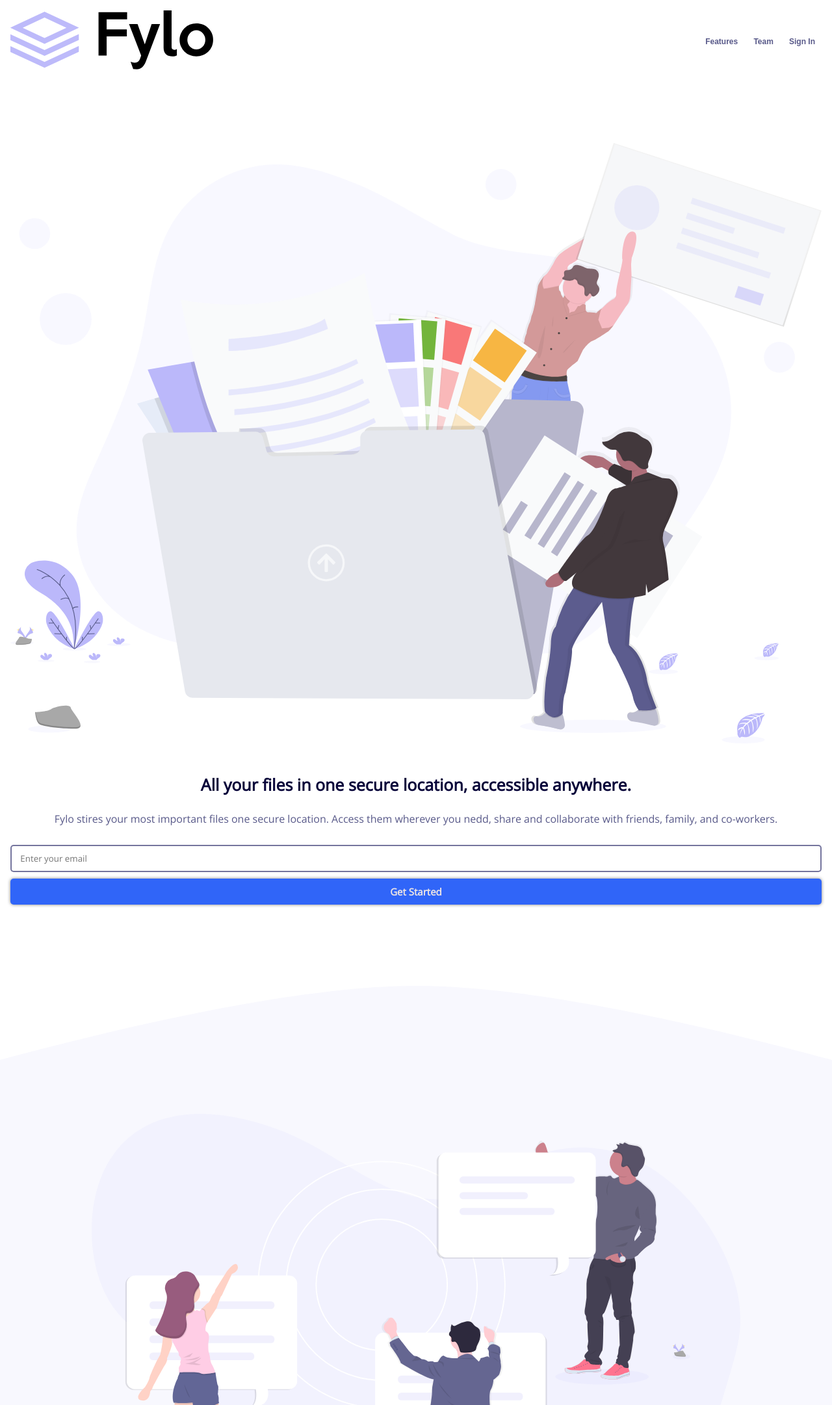
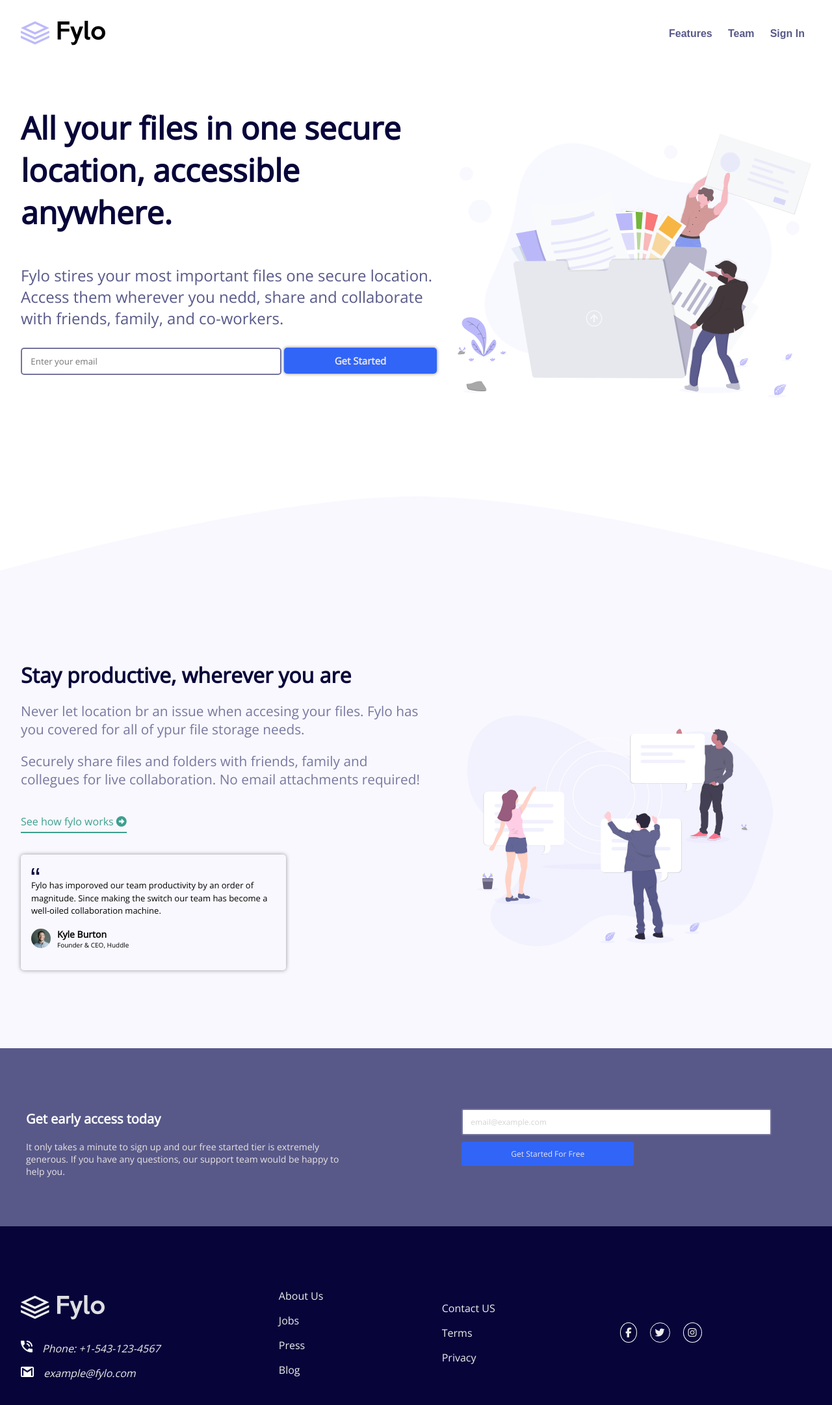
Before and after one commit to Sebastian-1406/Proyecto_3, a plain HTML site: page index.html in a window 1280 px wide. Shown: the top 2162 px of the page at 65% size. Drawn offline with nearby package versions, Linux system fonts and the light colour scheme.

Commit message:
corregido html css

```diff
--- a/app/app.css
+++ b/app/app.css
@@ -11,12 +11,12 @@
 
 }
 
-.header__contenedor{
+.nav{
     display: flex;
     align-items: center;
     justify-content: space-between;
 }
-.header__contenedor-logo{
+.nav__contenedor-logo{
     width: 25%;
 }
 .contenedor__lista{
@@ -218,3 +218,81 @@
     border: solid 0.3px white;
     font-size: 15px;
 }
+
+@media screen and (min-width:500px){
+    .contenedor{
+        padding: 2em;
+    }
+    .contenedor__lista-link{
+        font-size: 16px;
+    }
+    .header__titulo{
+        text-align: left;
+        font-size: 3em;
+    }
+    .header__titulo-parrafo{
+        text-align: left;
+        font-size: 1.5em;
+    }
+    .nav__contenedor-logo{
+        width: 130px;
+    }
+    .header__contenedor-imagen{
+        width: 45%;
+    }
+    .section__productive{
+        padding: 2em;
+    }
+    .section__productive-titulo{
+        text-align: left;
+        font-size: 2em;
+        margin: 0.5em 0;
+    }
+    .section__productive-parrafo{
+        font-size: 1.3em;
+    }
+    .section__productive-info{
+        text-align: left;
+        font-size: 1em;
+    }
+    .section__productive-info-modificar{
+        border-bottom: solid 2px  hsl(170, 45%, 43%);
+    }
+    .section__target-contenido{
+        width: 65%;
+    }
+    .section__target{
+        width: 100%;
+    }
+    .contenido {
+        display: flex;
+        align-items: center;
+        flex-direction: row-reverse;
+        margin: 1.5em 0;
+    }
+    .contenido-reverse {
+        display: flex;
+        align-items: center;
+        gap: 15%;
+        margin: 1.5em 0;
+    }
+    .section__acceso-titulo{
+        text-align: left;
+    }
+    .section__acceso-titulo-parrafo{
+        text-align: left;
+    }
+    .formulario__acceso .formulario__input{
+        width: 90%;
+    }
+    .formulario__acceso .formulario__input-enviar{
+        width: 50%;
+    }
+
+    .formulario__input{
+        width: 60%;
+    }
+    .formulario__input-enviar{
+        width: 35%;
+    }
+}
--- a/index.html
+++ b/index.html
@@ -16,7 +16,9 @@
 
 	<!-- google fonts -->
 
-	<style>@import url('https://fonts.googleapis.com/css2?family=Open+Sans&family=Raleway:wght@400;700&display=swap');</style>
+	<style>
+		@import url('https://fonts.googleapis.com/css2?family=Open+Sans&family=Raleway:wght@400;700&display=swap');
+	</style>
 
 	<!-- font awesone -->
 
@@ -30,8 +32,8 @@
 	<header class="header">
 		<div class="contenedor">
 
-		<div class="header__contenedor">
-			<img class="header__contenedor-logo" src="./images/logo.svg" alt="">
+			<nav class="nav">
+				<img class="nav__contenedor-logo" src="./images/logo.svg" alt="">
 				<ul class="contenedor__lista">
 					<li class="contenedor__lista-li">
 						<a class="contenedor__lista-link" href="#">Features</a>
@@ -43,28 +45,47 @@
 						<a class="contenedor__lista-link" href="#">Sign In</a>
 					</li>
 				</ul>
-		</div>
+			</nav>
+
+			<div class="contenido">
 				<img class="header__contenedor-imagen" src="./images/illustration-1.svg" alt="">
+				<div>
 					<h1 class="header__titulo">All your files in one secure location, accessible anywhere.</h1>
-		<p class="header__titulo-parrafo">Fylo stires your most important files one secure location. Access them wherever you nedd, share and collaborate with friends, family, and co-workers.</p>
+					<p class="header__titulo-parrafo">Fylo stires your most important files one secure location. Access
+						them wherever you nedd, share and collaborate with friends, family, and co-workers.</p>
 					<form class="formulario">
 						<input class="formulario__input" type="text" placeholder="Enter your email">
 						<input class="formulario__input formulario__input-enviar" type="submit" value="Get Started">
 					</form>
 				</div>
+			</div>
+		</div>
 	</header>
 	<main class="principal">
 		<img class="principal__imagen" src="./images/bg-curve-mobile.svg" alt="">
+
 		<section class="section__productive">
+			<div class="contenido">
+				<div>
 					<img class="section__productive-imagen" src="./images/illustration-2.svg" alt="">
+				</div>
+				<div>
 					<h2 class="section__productive-titulo">Stay productive, wherever you are</h2>
-			<p class="section__productive-parrafo">Never let location br an issue when accesing your files. Fylo has you covered for all of ypur file storage needs.</p>
-			<p class="section__productive-parrafo">Securely share files and folders with friends, family and collegues for live collaboration. No email attachments required!</p>
-			<a class="section__productive-info" href="#"><span class="section__productive-info-modificar">See how fylo works <i class="fas fa-arrow-alt-circle-right"></i></span></a>
+					<p class="section__productive-parrafo">Never let location br an issue when accesing your files. Fylo
+						has
+						you covered for all of ypur file storage needs.</p>
+					<p class="section__productive-parrafo">Securely share files and folders with friends, family and
+						collegues for live collaboration. No email attachments required!</p>
+					<a class="section__productive-info" href="#"><span class="section__productive-info-modificar">See
+							how
+							fylo works <i class="fas fa-arrow-alt-circle-right"></i></span></a>
 					<div class="section__target">
 						<div class="section__target-contenido">
 							<img src="./images/icon-quotes.svg" alt="">
-					<p class="section__target-contenido-parrafo">Fylo has imporoved our team productivity by an order of magnitude. Since making the switch our team has become a well-oiled collaboration machine.</p>
+							<p class="section__target-contenido-parrafo">Fylo has imporoved our team productivity by an
+								order of magnitude. Since making the switch our team has become a well-oiled
+								collaboration
+								machine.</p>
 							<div class="section__target-info">
 								<img class="section__target-info-imagen" src="./images/avatar-testimonial.jpg" alt="">
 								<div>
@@ -74,25 +95,43 @@
 							</div>
 						</div>
 					</div>
+				</div>
+			</div>
 		</section>
+		</div>
 		<section class="section__acceso">
+
 			<div class="section__acceso-contenedor">
+				<div class="contenido-reverse">
+					<div>
 						<h2 class="section__acceso-titulo">Get early access today</h2>
-				<p class="section__acceso-titulo-parrafo">It only takes a minute to sign up and our free started tier is extremely generous. If you have any questions, our support team would be happy to help you.</p>
+						<p class="section__acceso-titulo-parrafo">It only takes a minute to sign up and our free started
+							tier is
+							extremely generous. If you have any questions, our support team would be happy to help you.
+						</p>
+					</div>
 					<form class="formulario__acceso">
 						<input type="text" class="formulario__input" placeholder="email@example.com">
 						<input type="submit" value="Get Started For Free" class="formulario__input formulario__input-enviar">
 					</form>
 				</div>
+			</div>
+
 		</section>
 	</main>
 	<footer class="footer">
 		<div class="footer__contenedor">
+			<div class="contenido-reverse">
+				<div>
 					<img class="footer__contenedor-imagen" src="./images/logo copy.svg" alt="">
 					<address>
-				<p class="address__item"><img class="address___imagen" src="./images/icon-phone.svg" alt="">Phone: +1-543-123-4567</p>
-				<p class="address__item"><img class="address___imagen" src="./images/icon-email.svg" alt="">example@fylo.com</p>
+						<p class="address__item"><img class="address___imagen" src="./images/icon-phone.svg"
+								alt="">Phone:
+							+1-543-123-4567</p>
+						<p class="address__item"><img class="address___imagen" src="./images/icon-email.svg"
+								alt="">example@fylo.com</p>
 					</address>
+				</div>
 				<div class="footer__contenido">
 					<ul class="footer__lista">
 						<li>About Us</li>
@@ -100,15 +139,20 @@
 						<li>Press</li>
 						<li>Blog</li>
 					</ul>
+				</div>
+				<div>
 					<ul class="footer__lista">
 						<li>Contact US</li>
 						<li>Terms</li>
 						<li>Privacy</li>
 					</ul>
+				</div>
+
 				<div class="redes">
 					<i class="fab fa-facebook-f"></i>
 					<i class="fab fa-twitter"></i>
 					<i class="fab fa-instagram"></i>
+				</div>
 			</div>
 		</div>
 		</div>
```
Lines whose indentation alone changed are shown as unchanged.
